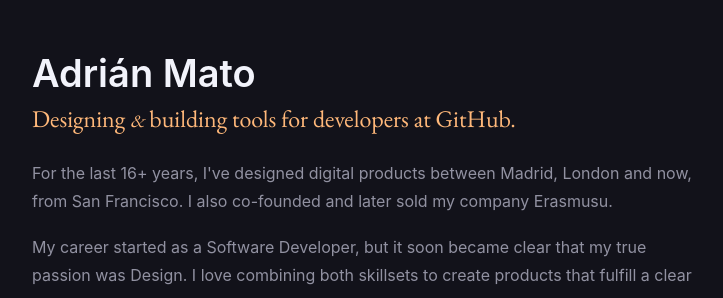
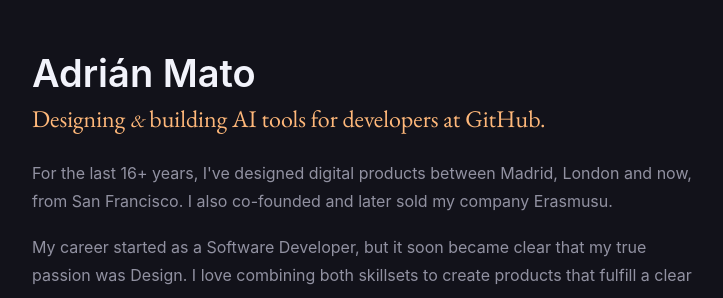
Before and after one commit to adrianmg/adrianmg.github.io, a Jekyll site: the page built from index.html, in a window 1280 px wide and 900 px high. Shown: the part 195-493 px from the top of the window, without its empty margins (24-747 px from the left). Built offline with Jekyll 4.4.1, drawn with Linux system fonts in a browser that asks for light colours.

Commit message:
AI for everyone!

```diff
--- a/_layouts/home.html
+++ b/_layouts/home.html
@@ -7,7 +7,7 @@
       <div class="home-intro-bio-desc">
         <div>
             <h1>Adrián Mato</h1>
-            <h2>Designing <span class="ampersand">&amp;</span> building tools for developers at GitHub.</h2>
+            <h2>Designing <span class="ampersand">&amp;</span> building AI tools for developers at GitHub.</h2>
             <p>
               For the last 16+ years, I've designed digital products between Madrid, London and now, from
               San Francisco. I also co-founded and later sold my company Erasmusu.
```
